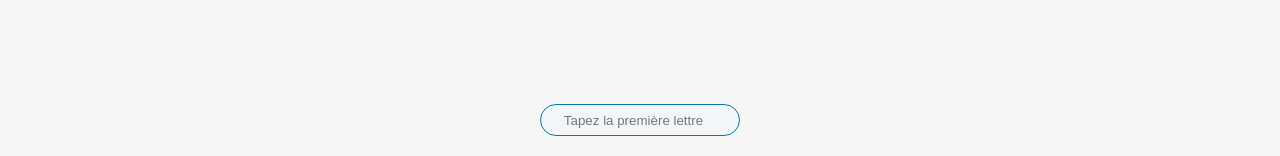
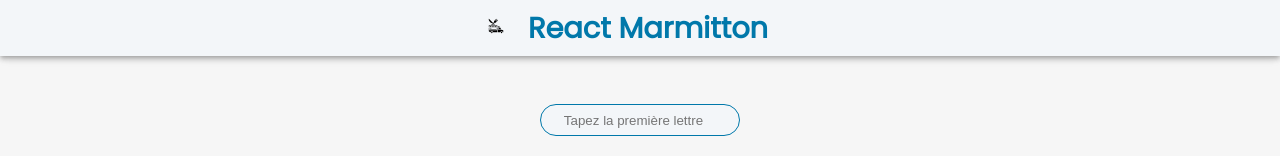
Before and after one commit to arnaudpant/react-marmitton, a React (Create React App) app: page / in a window 1280 px wide. Shown: the top 156 px of the page. Built offline with nearby package versions, Linux system fonts and the light colour scheme; no server answers.

Commit message:
commit avant push

```diff
--- a/src/App.js
+++ b/src/App.js
@@ -1,6 +1,6 @@
 import React from "react";
 import { useGlobalContext } from "./context";
-//import AppBar from "./components/AppBar/AppBar";
+import AppBar from "./components/AppBar/AppBar";
 import CardRandom from "./components/card-random/CardRandom";
 import FavoriteBarre from "./components/favorisBar/FavoriteBarre";
 import CardsByLetter from "./components/cards-by-letters/CardsByLetter";
@@ -31,7 +31,7 @@ function App() {
     // =========
     return (
         <>
-            {/* <AppBar /> */}
+            <AppBar />
 
             {listFavorisMeals.length > 0 && <FavoriteBarre />}
 
```
Also changed, not shown: 8 other files (tests, documents, lock files or other folders).
